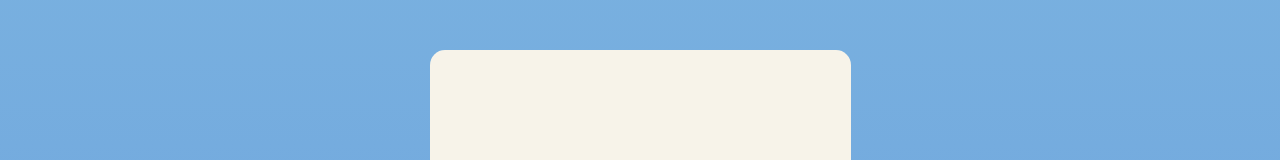
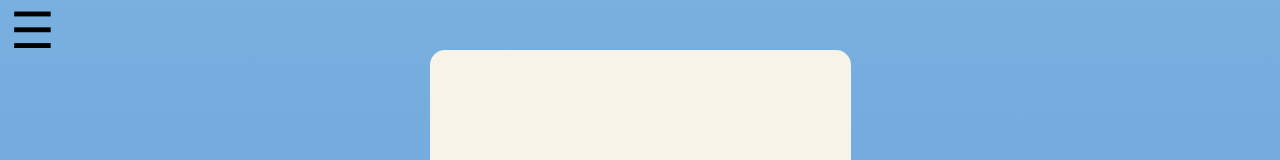
Before and after one commit to vincetrain/simple-adhd-app, a React (Create React App) app in the folder client/: page / in a window 1280 px wide. Shown: the top 160 px of the page. Built offline with nearby package versions, Linux system fonts and the light colour scheme; a web font is replaced by a local one.

Commit message:
check pls

```diff
--- a/client/src/App.js
+++ b/client/src/App.js
@@ -4,6 +4,7 @@ import "./App.css";
 import { useState } from "react";
 import { createBrowserRouter, RouterProvider } from "react-router-dom";
 import Welcome from "./pages/Welcome/Welcome";
+
 
 
 
@@ -31,6 +32,7 @@ function App() {
       )
 
     },
+
   ]);
 
   return (
--- /dev/null
+++ b/client/src/components/NavBar/Navigation.jsx
@@ -0,0 +1,9 @@
+import "./Navigation.scss";
+
+export default function Navigation(user, setUserData) {
+    return (
+        <div>
+        <span id="navBar"  onChange="openNav()" >&#9776;</span>
+        </div>
+    );
+  }
--- a/client/src/index.css
+++ b/client/src/index.css
@@ -235,7 +235,7 @@ body {
 }
 
 input:checked + .slider {
-  background-color: #89c3e3
+  background-color: #343434;
 
 }
 
@@ -286,3 +286,11 @@ input:checked + .slider:before {
 
   }
 }
+
+#navBar {
+  font-size:50px;
+  cursor: pointer;
+  position: absolute;
+  left: 0px;
+  margin-left: 10px;
+}
--- a/client/src/pages/Welcome/Welcome.jsx
+++ b/client/src/pages/Welcome/Welcome.jsx
@@ -1,10 +1,12 @@
 import "./Welcome.scss";
 
 import Login from "../../components/Login/Login";
+import Navigation from "../../components/NavBar/Navigation"
 
 export default function Welcome(user, setUserData) {
   return (
     <div>
+      <Navigation />
       <Login />
     </div>
   );
```
Also changed, not shown: client/src/pages/Home/Homepage.jsx (added, +12 -0 lines), client/src/components/NavBar/Navigation.scss (added), client/src/pages/Home/Homepage.scss (added).
